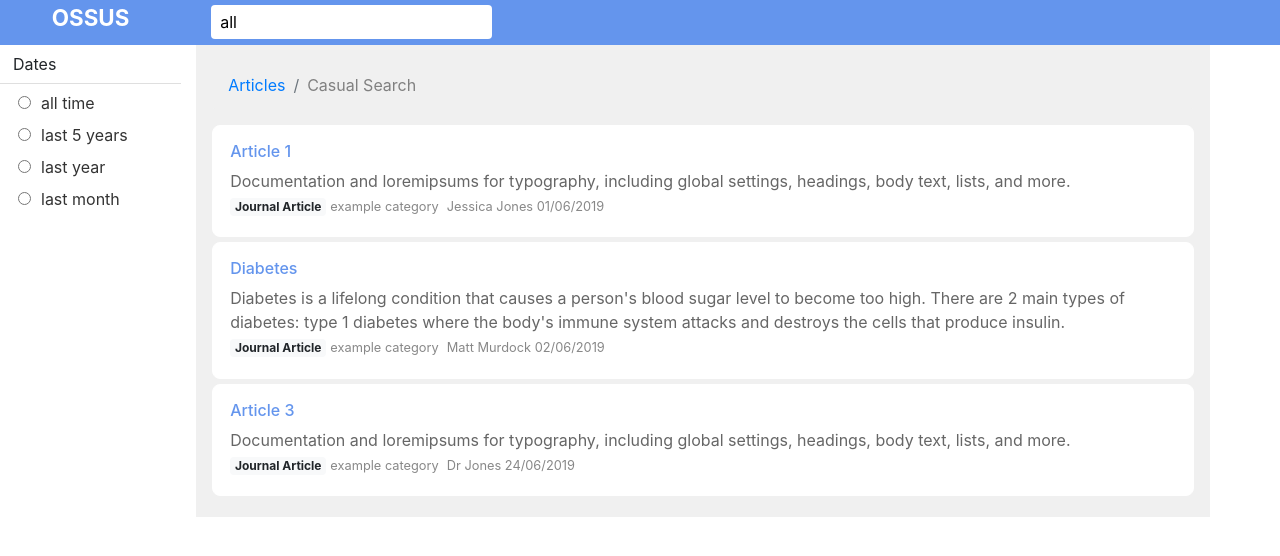
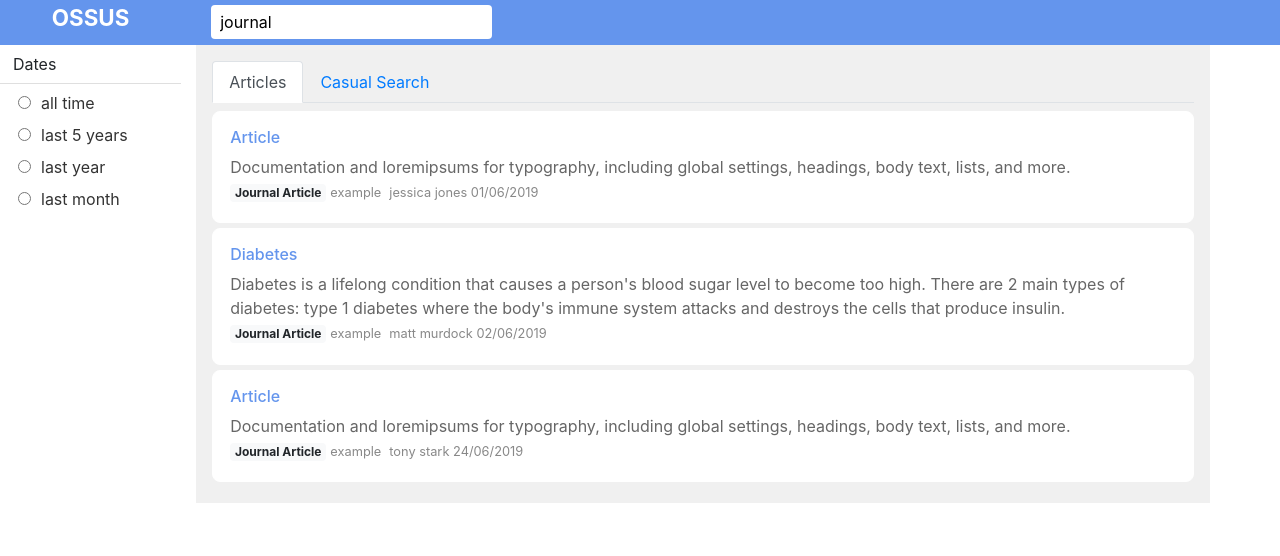
Before and after one commit to japickering/easy-react-posts, a React (Create React App) app: page / in a window 1280 px wide. Both pictures are taken after a click on the link "Articles". Shown: the top 556 px of the page. Built offline with nearby package versions, Linux system fonts and the light colour scheme; the HTML template or start-up script is replaced by a standard one.

Commit message:
Adding keyword search

```diff
--- a/src/App.js
+++ b/src/App.js
@@ -10,29 +10,29 @@ const mockdata = [
   {
     id: 1,
     date: "01/06/2019",
-    author: "Jessica Jones",
-    title: "article 1",
-    summary: loremipsum,
-    badge: "Journal article",
-    category: "example category"
+    author: "jessica jones",
+    title: "article",
+    body: loremipsum,
+    badge: "journal article",
+    category: "example"
   },
   {
     id: 2,
     date: "02/06/2019",
-    author: "Matt Murdock",
+    author: "matt murdock",
     title: "diabetes",
-    summary: example,
-    badge: "Journal article",
-    category: "example category"
+    body: example,
+    badge: "journal article",
+    category: "example"
   },
   {
     id: 3,
     date: "24/06/2019",
-    author: "Dr Jones",
-    title: "article 3",
-    summary: loremipsum,
-    badge: "Journal article",
-    category: "example category"
+    author: "tony stark",
+    title: "article",
+    body: loremipsum,
+    badge: "journal article",
+    category: "example"
   }
 ];
 
@@ -42,13 +42,13 @@ class App extends Component {
     this.state = {
       search: ""
     };
-    this.onClick = this.onClick.bind(this);
+    this.onNavClick = this.onNavClick.bind(this);
     this.onSearchChange = this.onSearchChange.bind(this);
     this.onSubmit = this.onSubmit.bind(this);
   }
 
-  onClick() {
-    this.setState({ search: "all" });
+  onNavClick() {
+    this.setState({ search: "journal" });
   }
 
   onSearchChange(e) {
@@ -94,19 +94,22 @@ class App extends Component {
             <Sidebar />
           </div>
           <div className="content col-sm-6 col-md-6 col-lg-6">
-            <nav aria-label="breadcrumb">
-              <ol className="breadcrumb">
-                <li className="breadcrumb-item">
-                  <a href="#" onClick={this.onClick}>
-                    Articles
-                  </a>
-                </li>
-                <li className="breadcrumb-item" aria-current="page">
+            <ul class="nav nav-tabs mb-2">
+              <li class="nav-item">
+                <a
+                  className="nav-link active"
+                  href="#"
+                  onClick={this.onNavClick}
+                >
+                  Articles
+                </a>
+              </li>
+              <li className="nav-item">
+                <a className="nav-link" href="#">
                   Casual Search
-                </li>
-              </ol>
-            </nav>
-
+                </a>
+              </li>
+            </ul>
             {this.state.search.length > 2 && (
               <Feed search={this.state.search} />
             )}
@@ -177,15 +180,22 @@ class Sidebar extends Component {
 
 class Feed extends Component {
   render() {
-    // const { search } = this.props;
-    const feed = mockdata.map(item => {
+    const { search } = this.props;
+    const filtered = mockdata.filter(
+      item =>
+        item.title === search ||
+        item.author.indexOf(search) !== -1 ||
+        item.badge.indexOf(search) !== -1 ||
+        item.body.indexOf(search) !== -1
+    );
+    const feed = filtered.map(item => {
       return (
         <div key={item.id} className="container feed">
           <div className="row">
             <h3>{item.title}</h3>
           </div>
           <div className="row">
-            <p>{item.summary}</p>
+            <p>{item.body}</p>
           </div>
           <div className="row">
             <p>
```
Also changed, not shown: 1 other file (tests, documents, lock files or other folders).
